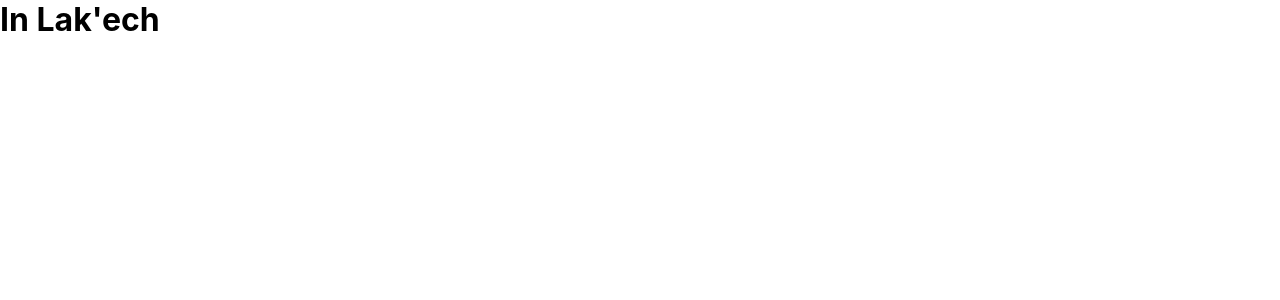
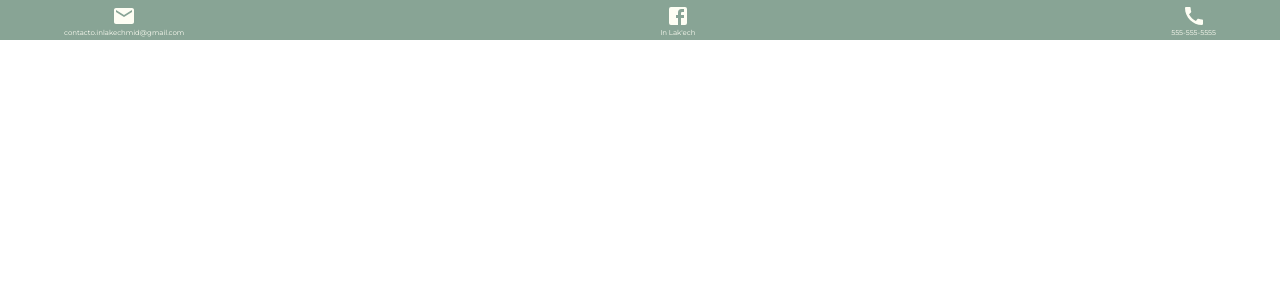
Before and after one commit to kevincastrochavez/inlakech-react, a React (Create React App) app: page / in a window 1280 px wide. Shown: the top 300 px of the page. Built offline with nearby package versions, Linux system fonts and the light colour scheme.

Commit message:
installed material-ui, integrated font awesome cdn and google fonts link for icons and typography. Created the contactBar component that contains the contact information and styled it

```diff
--- a/package.json
+++ b/package.json
@@ -3,6 +3,8 @@
   "version": "0.1.0",
   "private": true,
   "dependencies": {
+    "@material-ui/core": "^4.11.2",
+    "@material-ui/icons": "^4.11.2",
     "@testing-library/jest-dom": "^5.11.6",
     "@testing-library/react": "^11.2.2",
     "@testing-library/user-event": "^12.6.0",
--- a/public/index.html
+++ b/public/index.html
@@ -3,6 +3,17 @@
   <head>
     <meta charset="utf-8" />
     <link rel="icon" href="%PUBLIC_URL%/favicon.ico" />
+    <link
+      rel="stylesheet"
+      href="https://use.fontawesome.com/releases/v5.15.1/css/all.css"
+      integrity="sha384-vp86vTRFVJgpjF9jiIGPEEqYqlDwgyBgEF109VFjmqGmIY/Y4HV4d3Gp2irVfcrp"
+      crossorigin="anonymous"
+    />
+    <link rel="preconnect" href="https://fonts.gstatic.com" />
+    <link
+      href="https://fonts.googleapis.com/css2?family=Montserrat:wght@300;400;600&family=Titillium+Web:wght@300;400;600&display=swap"
+      rel="stylesheet"
+    />
     <meta name="viewport" content="width=device-width, initial-scale=1" />
     <meta name="theme-color" content="#000000" />
     <meta
--- a/src/App.js
+++ b/src/App.js
@@ -1,7 +1,9 @@
+import ContactBar from "./components/ContactBar";
+
 function App() {
   return (
     <div className="app">
-      <h1>In Lak'ech</h1>
+      <ContactBar className="app__contactBar" />
     </div>
   );
 }
--- /dev/null
+++ b/src/components/ContactBar.js
@@ -0,0 +1,27 @@
+import { Call, Facebook, Mail } from "@material-ui/icons";
+import React from "react";
+
+function ContactBar({ className }) {
+  return (
+    <div className={`contactBar ${className}`}>
+      <div className="contactBar__container">
+        <div className="contactBar__container-option">
+          <Mail />
+          <p>contacto.inlakechmid@gmail.com</p>
+        </div>
+
+        <div className="contactBar__container-option">
+          <Facebook />
+          <p>In Lak'ech</p>
+        </div>
+
+        <div className="contactBar__container-option">
+          <Call />
+          <p>555-555-5555</p>
+        </div>
+      </div>
+    </div>
+  );
+}
+
+export default ContactBar;
--- /dev/null
+++ b/src/styles/ContactBar.scss
@@ -0,0 +1,25 @@
+.contactBar {
+  height: 40px;
+  display: flex;
+  justify-content: center;
+
+  background-color: $light-green;
+
+  &__container {
+    width: 90vw;
+    display: flex;
+    justify-content: space-between;
+    color: $white;
+
+    &-option {
+      display: flex;
+      flex-direction: column;
+      justify-content: center;
+      align-items: center;
+
+      & p {
+        font-size: 7px;
+      }
+    }
+  }
+}
--- a/src/styles/index.scss
+++ b/src/styles/index.scss
@@ -15,3 +15,7 @@ code {
   font-family: source-code-pro, Menlo, Monaco, Consolas, "Courier New",
     monospace;
 }
+
+p {
+  font-family: $Montserrat;
+}
--- a/src/styles/main.scss
+++ b/src/styles/main.scss
@@ -1,3 +1,4 @@
 @import "./variables.scss";
 @import "./index.scss";
 @import "./app.scss";
+@import "./contactBar.scss";
--- a/src/styles/variables.scss
+++ b/src/styles/variables.scss
@@ -0,0 +1,8 @@
+$Montserrat: "Montserrat", sans-serif;
+$Titillium: "Titillium Web", sans-serif;
+
+$light-green: #88a495;
+$dark-green: #206a5d;
+$white: #fefef4;
+$golden: #cea354;
+$light-gray: #c4c4c4;
```
Also changed, not shown: 2 other files (tests, documents, lock files or other folders).
